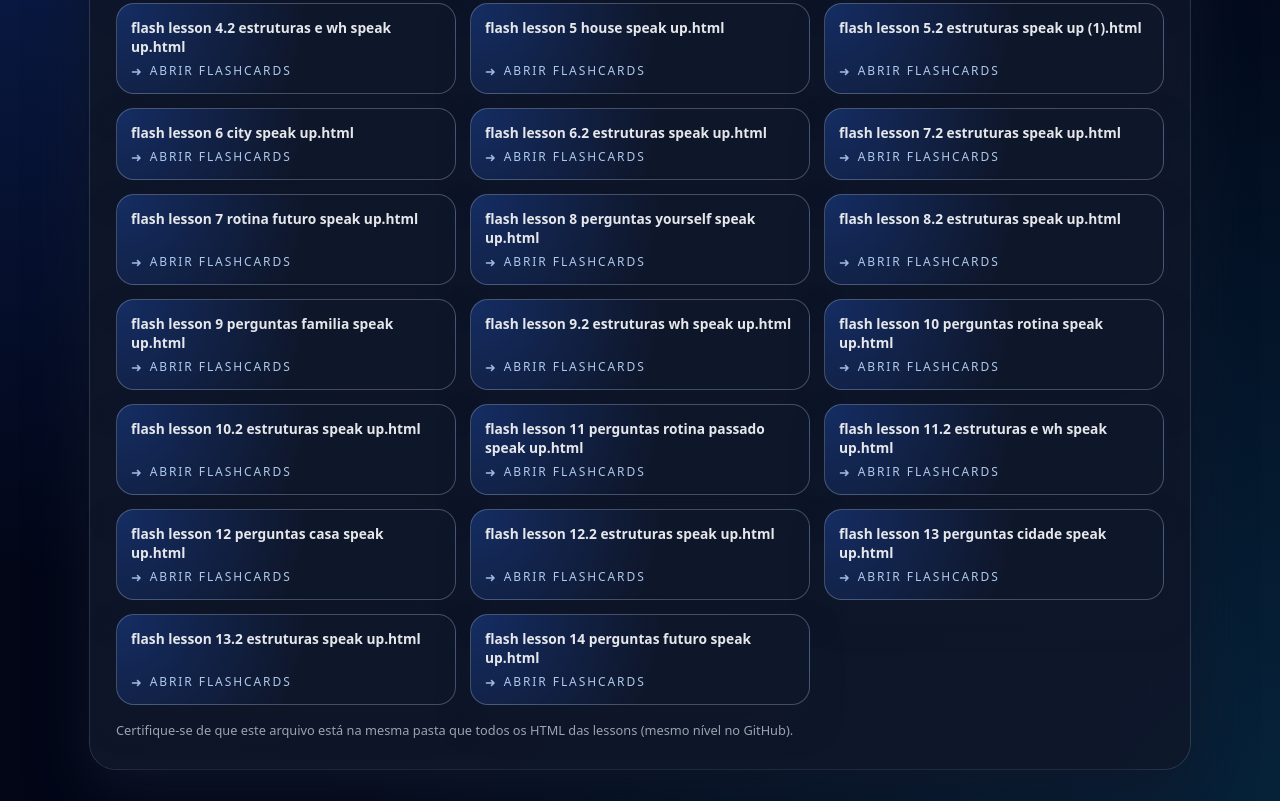
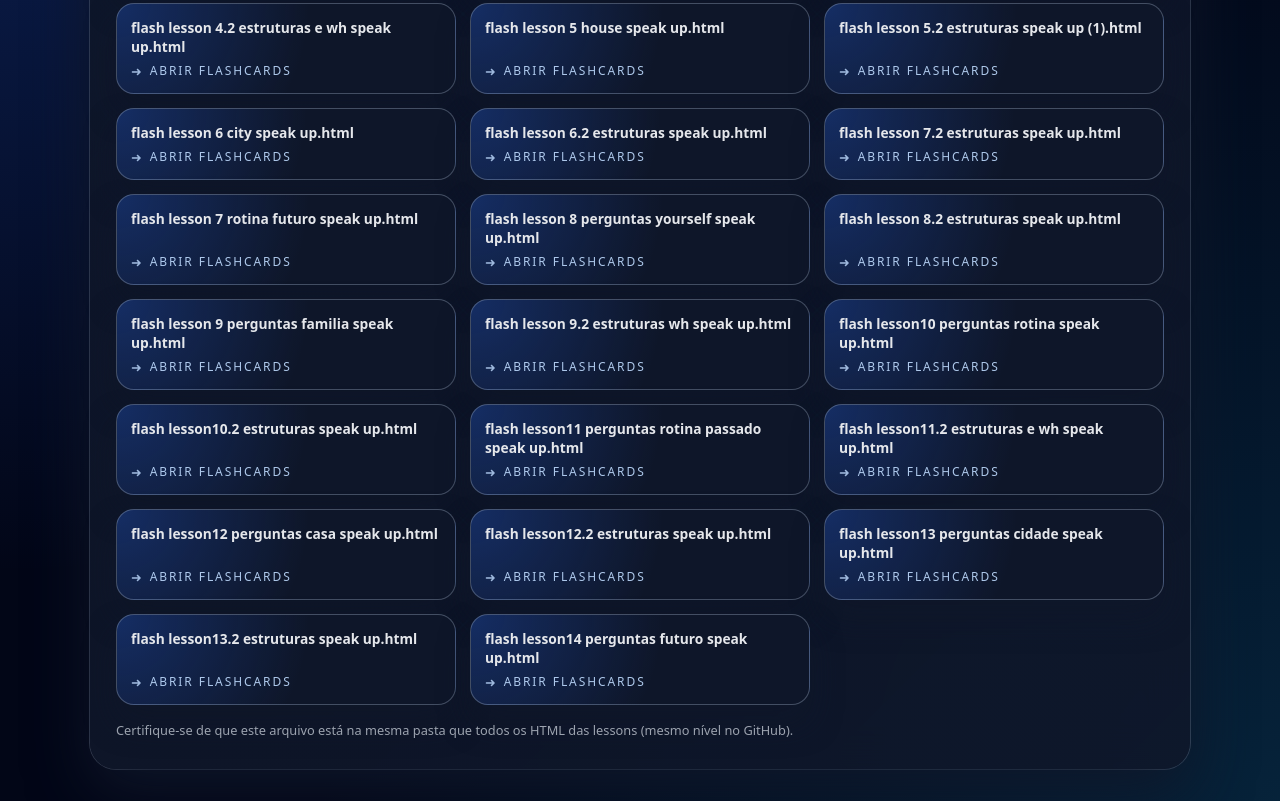
Before and after one commit to teacher-inesbraga/SPEAK-UP-AB, a plain HTML site: page index.html in a window 1280 px wide. Shown: the part 385-1186 px from the top of the page. Drawn offline with Linux system fonts and the light colour scheme.

Commit message:
Add files via upload

```diff
--- a/index.html
+++ b/index.html
@@ -176,7 +176,7 @@
       </div>
       <h1>Índice de Lições – Flashcards Speak Up</h1>
       <p class="subtitle">
-        Clique em qualquer cartão para abrir os flashcards interativos. Todos os nomes de arquivos estão exatamente iguais aos do repositório.
+        Clique em qualquer cartão para abrir os flashcards interativos. Os nomes dos arquivos estão exatamente iguais aos do repositório.
       </p>
     </header>
 
@@ -267,48 +267,48 @@
       <div class="lesson-tag">Abrir flashcards</div>
     </a>
 
-    <a class="lesson-card" href="flash lesson 10 perguntas rotina speak up.html" target="_blank">
-      <div class="lesson-code">flash lesson 10 perguntas rotina speak up.html</div>
+    <a class="lesson-card" href="flash lesson10 perguntas rotina speak up.html" target="_blank">
+      <div class="lesson-code">flash lesson10 perguntas rotina speak up.html</div>
       <div class="lesson-tag">Abrir flashcards</div>
     </a>
 
-    <a class="lesson-card" href="flash lesson 10.2 estruturas speak up.html" target="_blank">
-      <div class="lesson-code">flash lesson 10.2 estruturas speak up.html</div>
+    <a class="lesson-card" href="flash lesson10.2 estruturas speak up.html" target="_blank">
+      <div class="lesson-code">flash lesson10.2 estruturas speak up.html</div>
       <div class="lesson-tag">Abrir flashcards</div>
     </a>
 
-    <a class="lesson-card" href="flash lesson 11 perguntas rotina passado speak up.html" target="_blank">
-      <div class="lesson-code">flash lesson 11 perguntas rotina passado speak up.html</div>
+    <a class="lesson-card" href="flash lesson11 perguntas rotina passado speak up.html" target="_blank">
+      <div class="lesson-code">flash lesson11 perguntas rotina passado speak up.html</div>
       <div class="lesson-tag">Abrir flashcards</div>
     </a>
 
-    <a class="lesson-card" href="flash lesson 11.2 estruturas e wh speak up.html" target="_blank">
-      <div class="lesson-code">flash lesson 11.2 estruturas e wh speak up.html</div>
+    <a class="lesson-card" href="flash lesson11.2 estruturas e wh speak up.html" target="_blank">
+      <div class="lesson-code">flash lesson11.2 estruturas e wh speak up.html</div>
       <div class="lesson-tag">Abrir flashcards</div>
     </a>
 
-    <a class="lesson-card" href="flash lesson 12 perguntas casa speak up.html" target="_blank">
-      <div class="lesson-code">flash lesson 12 perguntas casa speak up.html</div>
+    <a class="lesson-card" href="flash lesson12 perguntas casa speak up.html" target="_blank">
+      <div class="lesson-code">flash lesson12 perguntas casa speak up.html</div>
       <div class="lesson-tag">Abrir flashcards</div>
     </a>
 
-    <a class="lesson-card" href="flash lesson 12.2 estruturas speak up.html" target="_blank">
-      <div class="lesson-code">flash lesson 12.2 estruturas speak up.html</div>
+    <a class="lesson-card" href="flash lesson12.2 estruturas speak up.html" target="_blank">
+      <div class="lesson-code">flash lesson12.2 estruturas speak up.html</div>
       <div class="lesson-tag">Abrir flashcards</div>
     </a>
 
-    <a class="lesson-card" href="flash lesson 13 perguntas cidade speak up.html" target="_blank">
-      <div class="lesson-code">flash lesson 13 perguntas cidade speak up.html</div>
+    <a class="lesson-card" href="flash lesson13 perguntas cidade speak up.html" target="_blank">
+      <div class="lesson-code">flash lesson13 perguntas cidade speak up.html</div>
       <div class="lesson-tag">Abrir flashcards</div>
     </a>
 
-    <a class="lesson-card" href="flash lesson 13.2 estruturas speak up.html" target="_blank">
-      <div class="lesson-code">flash lesson 13.2 estruturas speak up.html</div>
+    <a class="lesson-card" href="flash lesson13.2 estruturas speak up.html" target="_blank">
+      <div class="lesson-code">flash lesson13.2 estruturas speak up.html</div>
       <div class="lesson-tag">Abrir flashcards</div>
     </a>
 
-    <a class="lesson-card" href="flash lesson 14 perguntas futuro speak up.html" target="_blank">
-      <div class="lesson-code">flash lesson 14 perguntas futuro speak up.html</div>
+    <a class="lesson-card" href="flash lesson14 perguntas futuro speak up.html" target="_blank">
+      <div class="lesson-code">flash lesson14 perguntas futuro speak up.html</div>
       <div class="lesson-tag">Abrir flashcards</div>
     </a>
 
```
